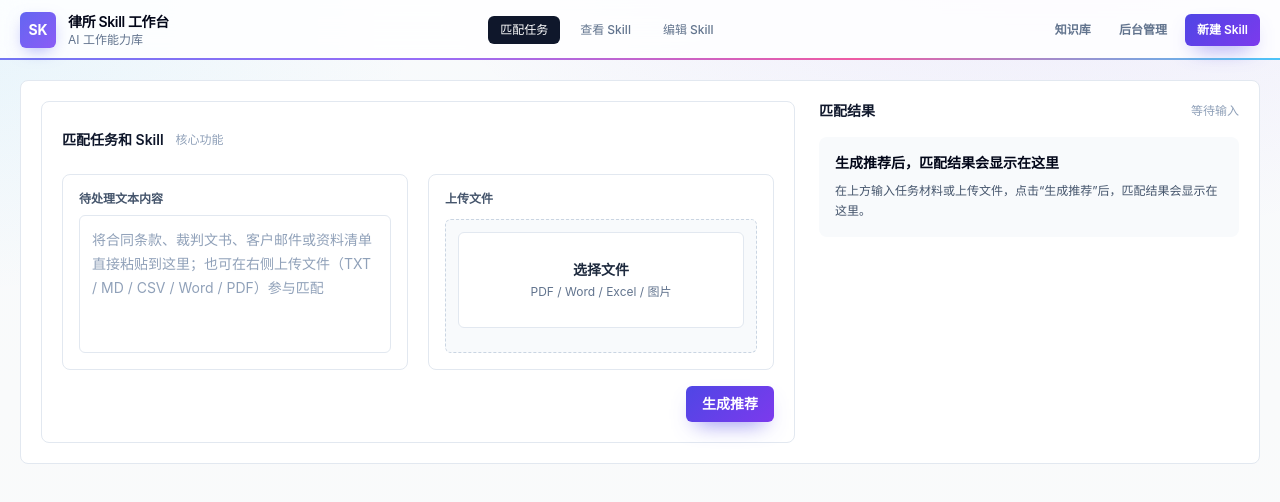
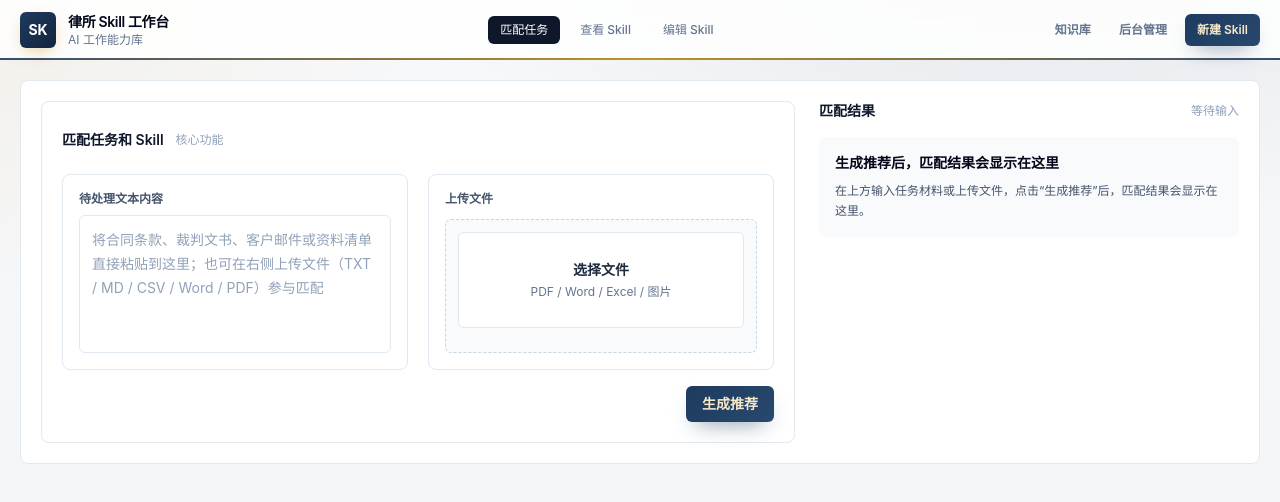
Before and after one commit to cheneywongyu/LawSkill, a Next.js app: page /skills-platform in a window 1280 px wide. Shown: the top 502 px of the page. Built offline with nearby package versions, Linux system fonts and the light colour scheme.

Commit message:
style: 主题改为律所深蓝+古铜金配色，烟火同步配色

```diff
--- a/app/globals.css
+++ b/app/globals.css
@@ -70,13 +70,13 @@ body {
 
 .app-gradient {
   background:
-    radial-gradient(1100px 560px at 82% -12%, rgba(139, 92, 246, 0.10), transparent 60%),
-    radial-gradient(900px 480px at -6% 4%, rgba(56, 189, 248, 0.09), transparent 55%),
-    linear-gradient(180deg, #f8fafc 0%, #fafafa 100%);
+    radial-gradient(1100px 560px at 82% -12%, rgba(30, 58, 95, 0.10), transparent 60%),
+    radial-gradient(900px 480px at -6% 4%, rgba(184, 134, 11, 0.07), transparent 55%),
+    linear-gradient(180deg, #f7f8fa 0%, #f3f4f6 100%);
 }
 
 .glass-header {
-  background: rgba(255, 255, 255, 0.82);
+  background: rgba(255, 255, 255, 0.85);
   -webkit-backdrop-filter: blur(12px);
   backdrop-filter: blur(12px);
 }
@@ -88,30 +88,30 @@ body {
   right: 0;
   bottom: 0;
   height: 2px;
-  background: linear-gradient(90deg, #6366f1, #8b5cf6, #ec4899, #38bdf8);
+  background: linear-gradient(90deg, #1e3a5f, #b8860b, #1e3a5f);
   opacity: 0.9;
 }
 
 .brand-mark {
-  background: linear-gradient(135deg, #6366f1, #8b5cf6);
-  box-shadow: 0 6px 18px -6px rgba(99, 102, 241, 0.65);
+  background: linear-gradient(135deg, #1e3a5f, #14253d);
+  box-shadow: 0 6px 18px -6px rgba(184, 134, 11, 0.55);
 }
 
 .btn-accent {
-  background: linear-gradient(135deg, #4f46e5, #7c3aed);
-  color: #ffffff;
-  box-shadow: 0 10px 22px -10px rgba(79, 70, 229, 0.75);
+  background: linear-gradient(135deg, #1e3a5f, #27496d);
+  color: #f5e9c8;
+  box-shadow: 0 10px 22px -10px rgba(30, 58, 95, 0.6);
   transition: transform 0.15s ease, box-shadow 0.15s ease, filter 0.15s ease;
 }
 
 .btn-accent:hover:not(:disabled) {
-  filter: brightness(1.07);
+  filter: brightness(1.08);
   transform: translateY(-1px);
-  box-shadow: 0 14px 28px -10px rgba(79, 70, 229, 0.85);
+  box-shadow: 0 14px 28px -10px rgba(184, 134, 11, 0.7);
 }
 
 .btn-accent:disabled {
-  filter: grayscale(0.25) brightness(0.95);
+  filter: grayscale(0.3) brightness(0.95);
   cursor: not-allowed;
 }
 
@@ -121,6 +121,6 @@ body {
 
 .lift:hover {
   transform: translateY(-2px);
-  box-shadow: 0 12px 26px -14px rgba(15, 23, 42, 0.45);
-  border-color: rgba(99, 102, 241, 0.5);
+  box-shadow: 0 12px 26px -14px rgba(30, 58, 95, 0.4);
+  border-color: rgba(184, 134, 11, 0.55);
 }
--- a/app/skills-platform/FireworksLayer.tsx
+++ b/app/skills-platform/FireworksLayer.tsx
@@ -21,7 +21,7 @@ type Ring = {
   color: string
 }
 
-const COLORS = ['#6366f1', '#8b5cf6', '#ec4899', '#f59e0b', '#10b981', '#38bdf8', '#f43f5e']
+const COLORS = ['#1e3a5f', '#2c5282', '#b8860b', '#c9a227', '#8b2635', '#a87b1e']
 
 export default function FireworksLayer() {
   const canvasRef = useRef<HTMLCanvasElement>(null)
```
